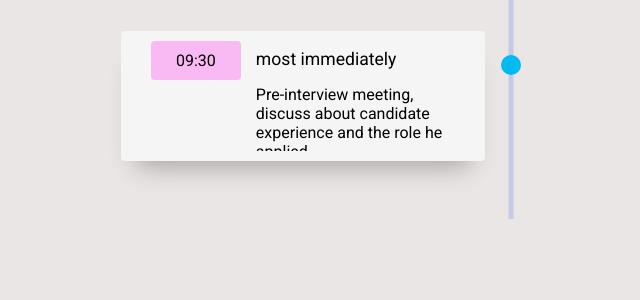
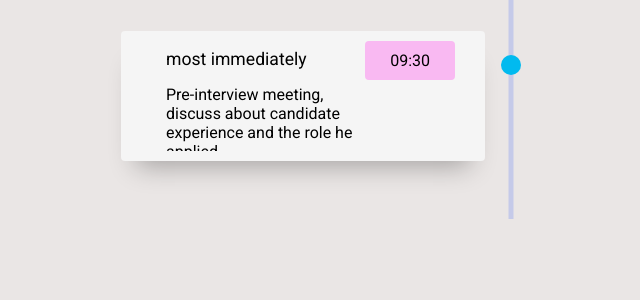
Before and after one commit to Banjer71/-react-timeline, a React (Create React App) app: page / in a window 1280 px wide. Shown: the top 300 px of the page, without its empty margins (129-769 px from the left). Built offline with nearby package versions, Linux system fonts and the light colour scheme.

Commit message:
fixed the css class event-time

```diff
--- a/src/App.css
+++ b/src/App.css
@@ -4,7 +4,7 @@ body {
 
 .timeline {
   /* margin-top: 50px; */
-  padding:  0px 10px;
+  padding: 0px 10px;
   position: relative;
 }
 
@@ -19,7 +19,7 @@ body {
 }
 
 .timeline::after {
-  content: '';
+  content: "";
   display: flex;
   clear: both;
 }
@@ -62,7 +62,6 @@ body {
   width: auto;
   margin-left: 50px;
   /* margin-right: 45px; */
-
 }
 
 .event-time {
@@ -101,6 +100,15 @@ body {
     margin-top: 21px;
   }
 
+  .timeline-item:nth-child(odd) .timeline-content {
+    display: flex;
+    flex-direction: row-reverse;
+  }
+
+  .timeline-item:nth-child(odd) .event-text {
+    margin-right: auto;
+  }
+
   .timeline-item {
     display: flex;
     justify-content: flex-end;
```
